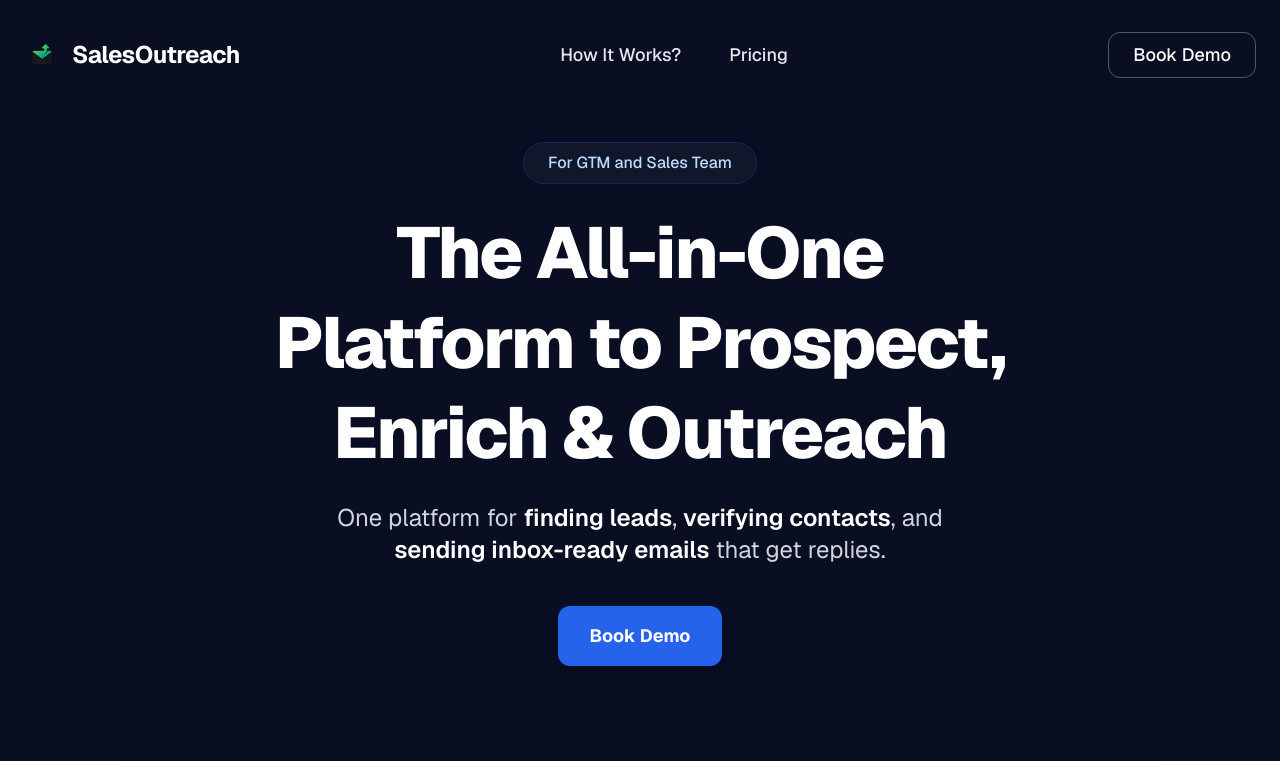
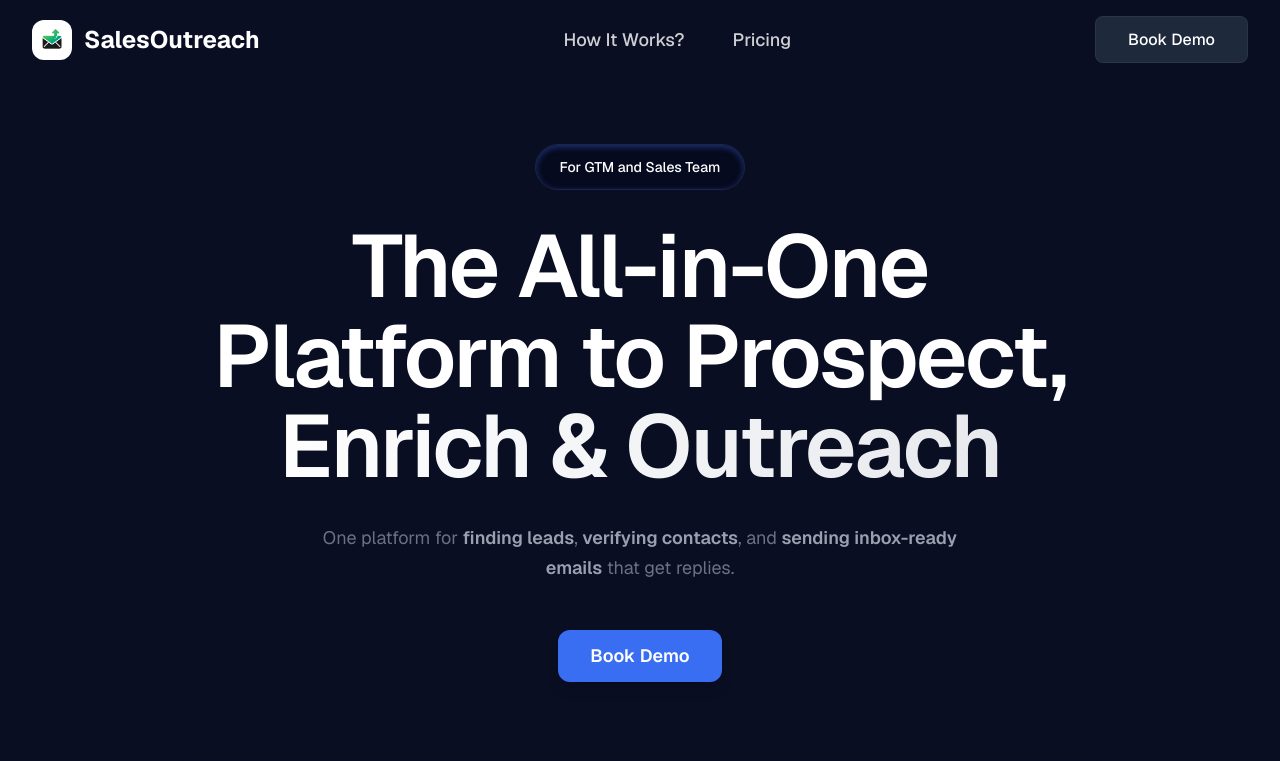
Before and after one commit to shaurya127/salesoutreach-wesbite, a Next.js app: page / in a window 1280 px wide. Shown: the top 761 px of the page. Built offline with nearby package versions, Linux system fonts and the light colour scheme.

Commit message:
fix navbar

```diff
--- a/src/components/HeroSection.tsx
+++ b/src/components/HeroSection.tsx
@@ -1,96 +1,111 @@
 "use client";
+import { motion } from "framer-motion";
 import Image from "next/image";
 
 const HeroSection = () => (
-  <section className="relative min-h-[90vh] flex flex-col bg-[#0a0e23] text-white pb-10">
-    {/* Header Row */}
-    <div className="w-full flex items-center justify-between px-4 sm:px-6 pt-6 sm:pt-8 max-w-7xl mx-auto flex-wrap gap-2">
-      {/* Logo */}
-      <div className="flex items-center space-x-2 sm:space-x-3 min-w-[120px]">
-        <Image
-          src="/image/sales_logo.png"
-          alt="SalesOutreach Logo"
-          width={36}
-          height={36}
-          className="object-contain"
-          priority
-        />
-        <span className="text-white font-bold text-xl sm:text-2xl tracking-tight">
-          SalesOutreach
+  <section className="relative min-h-screen flex flex-col bg-gradient-to-b from-[#0a0e23] to-[#0a0e23] text-white">
+    {/* Main Content */}
+    <div className="flex flex-col items-center justify-center flex-1 w-full px-4 sm:px-6 lg:px-8 pt-36 pb-16">
+      {/* Badge */}
+      <motion.div
+        className="mb-8"
+        initial={{ opacity: 0, y: 20 }}
+        animate={{ opacity: 1, y: 0 }}
+        transition={{ duration: 0.6, delay: 0.2 }}
+      >
+        <span
+          className="inline-flex items-center px-6 py-3 text-white text-sm font-medium"
+          style={{
+            borderBottomWidth: '1px',
+            borderColor: '#1c244c',
+            borderLeftWidth: '1px',
+            borderRightWidth: '1px',
+            borderStyle: 'solid',
+            borderTopWidth: '1px',
+            alignContent: 'center',
+            alignItems: 'center',
+            backgroundColor: '#060a1e',
+            borderRadius: '32px',
+            boxShadow: 'inset 0 2px 6px #3a6ef269',
+            display: 'flex',
+            flex: 'none',
+            flexDirection: 'row',
+            flexWrap: 'nowrap',
+            gap: '10px',
+            height: 'min-content',
+            justifyContent: 'center',
+            overflow: 'hidden'
+          }}
+        >
+          For GTM and Sales Team
         </span>
-      </div>
-      {/* Nav */}
-      <nav className="flex-1 flex justify-center items-center gap-6 sm:gap-12 text-base sm:text-lg min-w-[180px]">
-        <a
-          href="#how"
-          className="text-gray-200 hover:text-white font-medium transition"
+      </motion.div>
+
+      {/* Main Heading */}
+      <motion.h1
+        className="text-3xl sm:text-4xl md:text-5xl lg:text-[88px] xl:text-[88px] font-semibold text-center leading-[1.02] mb-8 max-w-6xl"
+        initial={{ opacity: 0, y: 30 }}
+        animate={{ opacity: 1, y: 0 }}
+        transition={{ duration: 0.8, delay: 0.3 }}
+        style={{ letterSpacing: "-0.025em" }}
       >
-          How It Works?
-        </a>
-        <a
-          href="#pricing"
-          className="text-gray-200 hover:text-white font-medium transition"
+        <span className="block">The All-in-One</span>
+        <span className="block">Platform to Prospect,</span>
+        <span className="block bg-gradient-to-r from-white via-gray-100 to-gray-200 bg-clip-text text-transparent">
+          Enrich & Outreach
+        </span>
+      </motion.h1>
+
+      {/* Description */}
+      <motion.p
+        className="textlgg sm:text-md md:text-lg text-gray-500 text-center max-w-2xl mb-12 leading-relaxed px-4"
+        initial={{ opacity: 0, y: 20 }}
+        animate={{ opacity: 1, y: 0 }}
+        transition={{ duration: 0.8, delay: 0.5 }}
       >
-          Pricing
-        </a>
-      </nav>
-      {/* Book Demo Button */}
+        One platform for{" "}
+        <span className="text-gray-400 font-semibold">finding leads</span>,{" "}
+        <span className="text-gray-400 font-semibold">verifying contacts</span>, and{" "}
+        <span className="text-gray-400 font-semibold">sending inbox-ready emails</span>{" "}
+        that get replies.
+      </motion.p>
+
+      {/* CTA Button */}
+      <motion.div
+        initial={{ opacity: 0, y: 20 }}
+        animate={{ opacity: 1, y: 0 }}
+        transition={{ duration: 0.8, delay: 0.7 }}
+      >
         <a
           href="#book-demo"
-        className="border border-white/30 rounded-xl px-4 sm:px-6 py-2 text-white font-medium text-base sm:text-lg hover:bg-white/10 transition shadow-sm mt-2 sm:mt-0"
-        style={{ boxShadow: "0 2px 12px 0 rgba(0,0,0,0.04)" }}
+          className="inline-flex items-center px-8 py-3 bg-[#3a6ef2] hover:bg-[#3066f1] text-white text-lg font-semibold rounded-xl transition-all duration-300 transform hover:scale-105 shadow-lg hover:shadow-xl"
         >
           Book Demo
         </a>
-    </div>
-    {/* Main Content */}
-    <div className="flex flex-col items-center justify-center flex-1 w-full px-2 sm:px-4 mt-10 sm:mt-16">
-      <div className="mb-4 sm:mb-6">
-        <span
-          className="inline-block px-4 sm:px-6 py-2 rounded-full bg-[#10172a] text-blue-200 text-sm sm:text-base font-medium border border-blue-900/40 shadow-sm"
-          style={{ boxShadow: "0 2px 12px 0 rgba(0,0,0,0.04)" }}
+      </motion.div>
+
+      {/* Dashboard Preview */}
+      <motion.div
+        className="relative w-full flex justify-center mt-16 lg:mt-24"
+        initial={{ opacity: 0, y: 40 }}
+        animate={{ opacity: 1, y: 0 }}
+        transition={{ duration: 1, delay: 0.9 }}
       >
-          For GTM and Sales Team
-        </span>
-      </div>
-      <h1
-        className="text-2xl sm:text-4xl md:text-6xl lg:text-7xl font-extrabold text-center leading-tight mb-4 sm:mb-6"
-        style={{ letterSpacing: "-0.03em" }}
-      >
-        The All-in-One
-        <br className="hidden md:block" />
-        Platform to Prospect,
-        <br className="hidden md:block" />
-        Enrich & Outreach
-      </h1>
-      <p className="text-base sm:text-lg md:text-2xl text-gray-300 text-center max-w-xs sm:max-w-2xl mb-6 sm:mb-8">
-        One platform for{" "}
-        <span className="font-semibold text-white">finding leads</span>,{" "}
-        <span className="font-semibold text-white">verifying contacts</span>,
-        and{" "}
-        <span className="font-semibold text-white">
-          sending inbox-ready emails
-        </span>{" "}
-        that get replies.
-      </p>
-      <a
-        href="#book-demo"
-        className="mt-2 px-6 sm:px-8 py-3 sm:py-4 rounded-xl bg-[#2563eb] text-white text-base sm:text-lg font-bold shadow-lg hover:bg-[#1d4ed8] transition"
-      >
-        Book Demo
-      </a>
-      {/* Dashboard Image with Glow */}
-      <div className="relative w-full flex justify-center mt-8 sm:mt-24">
-        <div className="absolute left-1/2 -translate-x-1/2 bottom-0 w-[98vw] sm:w-[90vw] max-w-2xl sm:max-w-5xl h-32 sm:h-64 bg-gradient-to-br from-blue-700/40 via-blue-500/20 to-transparent rounded-3xl blur-2xl z-0" />
+        {/* Glow Effect */}
+        <div className="absolute left-1/2 -translate-x-1/2 top-1/2 -translate-y-1/2 w-[90%] max-w-6xl h-[60%] bg-gradient-to-r from-blue-600/20 via-purple-600/20 to-blue-600/20 rounded-3xl blur-3xl" />
+
+        {/* Dashboard Image */}
+        <div className="relative z-10 w-full max-w-6xl">
           <Image
             src="/image/dashboard_1.png"
             alt="Dashboard Preview"
             width={1200}
             height={600}
-          className="relative z-10 w-full max-w-2xl sm:max-w-5xl rounded-3xl shadow-2xl border border-white/10 object-cover"
+            className="w-full rounded-2xl lg:rounded-3xl shadow-2xl border border-white/10"
             priority
           />
         </div>
+      </motion.div>
     </div>
   </section>
 );
--- a/src/components/Navbar.tsx
+++ b/src/components/Navbar.tsx
@@ -1,9 +1,9 @@
 "use client";
 
 import { motion, useScroll, useMotionValueEvent } from "framer-motion";
-import { useState, useEffect } from "react";
+import { useState } from "react";
+import Link from "next/link";
 import Image from "next/image";
-import Link from "next/link";
 
 const Navbar = () => {
   const [isScrolled, setIsScrolled] = useState(false);
@@ -15,22 +15,119 @@ const Navbar = () => {
   });
 
   const navItems = [
-    { name: "Features", href: "#features" },
+    { name: "How It Works?", href: "#how-it-works" },
     { name: "Pricing", href: "#pricing" },
-    { name: "Reviews", href: "#reviews" },
   ];
 
   return (
     <motion.header
-      className={`fixed top-0 left-0 right-0 z-50 transition-all duration-300 px-4 lg:px-8 ${
+      className={`fixed top-0 left-0 right-0 z-50 transition-all duration-300 ${
         isScrolled
-          ? "bg-black/90 backdrop-blur-lg border-b border-white/10"
+          ? "bg-[#0a0e23]/30 backdrop-blur-lg "
           : "bg-transparent"
       }`}
       initial={{ y: -100 }}
       animate={{ y: 0 }}
       transition={{ duration: 0.6, ease: "easeOut" }}
     >
+      <div className="max-w-7xl mx-auto px-4 sm:px-6 lg:px-8">
+        <div className="flex items-center justify-between h-16 lg:h-20">
+          {/* Logo */}
+          <motion.div
+            className="flex-shrink-0"
+            initial={{ opacity: 0, x: -20 }}
+            animate={{ opacity: 1, x: 0 }}
+            transition={{ duration: 0.6, delay: 0.1 }}
+          >
+            <Link href="/" className="flex items-center space-x-3 ">
+
+              <Image
+                src="/image/sales_logo.png"
+                alt="SalesOutreach Logo"
+                width={40}
+                height={40}
+                className="w-8 h-8 lg:w-10 lg:h-10 bg-white rounded-xl p-[2px]"
+              />
+              <span className="text-white text-xl lg:text-2xl font-bold">
+                SalesOutreach
+              </span>
+            </Link>
+          </motion.div>
+
+          {/* Desktop Navigation */}
+          <motion.nav
+            className="hidden md:flex items-center space-x-8 lg:space-x-12"
+            initial={{ opacity: 0, y: -10 }}
+            animate={{ opacity: 1, y: 0 }}
+            transition={{ duration: 0.6, delay: 0.2 }}
+          >
+            {navItems.map((item, index) => (
+              <motion.div
+                key={item.name}
+                initial={{ opacity: 0, y: -10 }}
+                animate={{ opacity: 1, y: 0 }}
+                transition={{ duration: 0.6, delay: 0.3 + index * 0.1 }}
+              >
+                <Link
+                  href={item.href}
+                  className="text-white/80 hover:text-white text-base lg:text-lg font-medium transition-colors duration-200 relative group"
+                >
+                  {item.name}
+                  <span className="absolute -bottom-1 left-0 w-0 h-0.5 bg-white transition-all duration-300 group-hover:w-full"></span>
+                </Link>
+              </motion.div>
+            ))}
+          </motion.nav>
+
+          {/* Book Demo Button */}
+          <motion.div
+            className="hidden md:block"
+            initial={{ opacity: 0, x: 20 }}
+            animate={{ opacity: 1, x: 0 }}
+            transition={{ duration: 0.6, delay: 0.4 }}
+          >
+            <Link
+              href="#book-demo"
+              className="bg-[#1e293b] hover:bg-[#334155] text-white px-6 py-2.5 lg:px-8 lg:py-3 rounded-lg font-medium transition-all duration-300 border border-slate-600/30 hover:border-slate-500/50"
+            >
+              Book Demo
+            </Link>
+          </motion.div>
+
+          {/* Mobile menu button */}
+          <motion.button
+            className="md:hidden p-2 rounded-md text-white hover:text-white/80 focus:outline-none focus:ring-2 focus:ring-white/20"
+            onClick={() => setIsMobileMenuOpen(!isMobileMenuOpen)}
+            initial={{ opacity: 0, scale: 0.8 }}
+            animate={{ opacity: 1, scale: 1 }}
+            transition={{ duration: 0.6, delay: 0.3 }}
+          >
+            <svg
+              className="w-6 h-6"
+              fill="none"
+              stroke="currentColor"
+              viewBox="0 0 24 24"
+            >
+              {isMobileMenuOpen ? (
+                <path
+                  strokeLinecap="round"
+                  strokeLinejoin="round"
+                  strokeWidth={2}
+                  d="M6 18L18 6M6 6l12 12"
+                />
+              ) : (
+                <path
+                  strokeLinecap="round"
+                  strokeLinejoin="round"
+                  strokeWidth={2}
+                  d="M4 6h16M4 12h16M4 18h16"
+                />
+              )}
+            </svg>
+          </motion.button>
+        </div>
+      </div>
+
       {/* Mobile Menu */}
       <motion.div
         className="md:hidden overflow-hidden"
@@ -64,41 +161,31 @@ const Navbar = () => {
               >
                 <Link
                   href={item.href}
-                  className="block text-white/90 hover:text-white py-2 transition-colors duration-200"
+                  className="block text-white/90 hover:text-white py-3 text-lg font-medium transition-colors duration-200"
                   onClick={() => setIsMobileMenuOpen(false)}
                 >
                   {item.name}
                 </Link>
               </motion.div>
             ))}
-            <div className="pt-4 space-y-3 border-t border-white/10">
-              <motion.button
-                className="block w-full text-left text-white/90 hover:text-white py-2 transition-colors duration-200"
+            <motion.div
+              className="pt-4 border-t border-white/10"
               initial={{ opacity: 0, x: -20 }}
               animate={
                 isMobileMenuOpen
                   ? { opacity: 1, x: 0 }
                   : { opacity: 0, x: -20 }
               }
-                transition={{ delay: 0.4 }}
+              transition={{ delay: 0.3 }}
             >
-                Sign In
-              </motion.button>
-              <motion.button
-                className="w-full bg-gradient-to-r from-green-400 to-emerald-500 text-black font-medium px-6 py-3 rounded-full hover:shadow-lg hover:shadow-green-500/25 transition-all duration-300"
-                whileHover={{ scale: 1.02 }}
-                whileTap={{ scale: 0.98 }}
-                initial={{ opacity: 0, x: -20 }}
-                animate={
-                  isMobileMenuOpen
-                    ? { opacity: 1, x: 0 }
-                    : { opacity: 0, x: -20 }
-                }
-                transition={{ delay: 0.5 }}
+              <Link
+                href="#book-demo"
+                className="block w-full bg-[#1e293b] hover:bg-[#1c293d] text-white text-center px-6 py-3 rounded-lg font-medium transition-all duration-300 border border-slate-600/30"
+                onClick={() => setIsMobileMenuOpen(false)}
               >
-                Get Started
-              </motion.button>
-            </div>
+                Book Demo
+              </Link>
+            </motion.div>
           </div>
         </motion.div>
       </motion.div>
```
Lines whose indentation alone changed are shown as unchanged.
